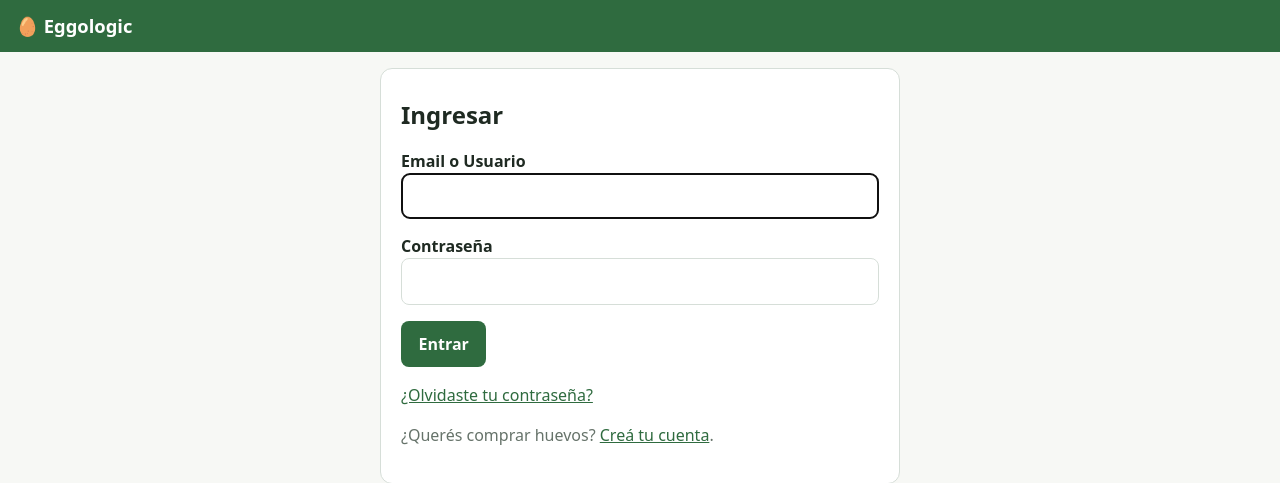
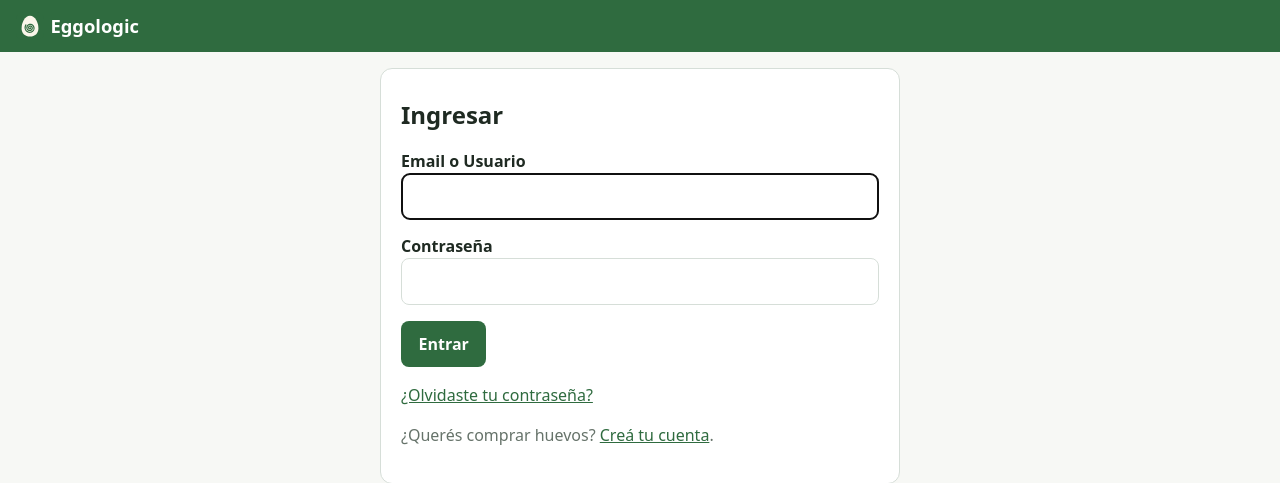
Before and after one commit to ramonaguileira/Eggologic_APP, a Django app: page /ingresar/?next=/captura/granja/ in a window 1280 px wide. Shown: the top 483 px of the page. Run offline with Django 5.2, Linux system fonts and the light colour scheme.

Commit message:
Logo de Eggologic: huevo con espiral como ícono de la app y favicon
Ícono para agregar la app a la pantalla de inicio (iPhone y Android),
manifiesto web y el logo en la barra superior en lugar del emoji.

Co-Authored-By: Claude Opus 5.5 <noreply@anthropic.com>
Claude-Session: https://claude.ai/code/session_018XmGGLKwMW3HuHC3fQnqMv

```diff
--- a/static/css/estilos.css
+++ b/static/css/estilos.css
@@ -39,7 +39,8 @@ a { color: var(--verde); }
   background: var(--verde);
 }
 .barra a, .barra .enlace { color: #fff; text-decoration: none; }
-.marca { font-weight: 700; font-size: 1.15rem; }
+.marca { font-weight: 700; font-size: 1.15rem; display: inline-flex; align-items: center; gap: 0.4rem; }
+.marca img { border-radius: 7px; }
 .menu { display: flex; flex-wrap: wrap; align-items: center; gap: 0.25rem 1rem; }
 .menu form { margin: 0; }
 .enlace { background: none; border: 0; padding: 0; font: inherit; cursor: pointer; }
--- a/templates/base.html
+++ b/templates/base.html
@@ -4,12 +4,18 @@
   <meta charset="utf-8">
   <meta name="viewport" content="width=device-width, initial-scale=1">
   <title>{% block titulo %}Eggologic{% endblock %}</title>
-  <link rel="icon" href="data:,">
+  <link rel="icon" href="{% static 'img/logo.svg' %}" type="image/svg+xml">
+  <link rel="icon" href="{% static 'img/favicon-32.png' %}" sizes="32x32" type="image/png">
+  {# Ícono y nombre al agregar la app a la pantalla de inicio del celular. #}
+  <link rel="apple-touch-icon" href="{% static 'img/apple-touch-icon.png' %}">
+  <link rel="manifest" href="{% static 'manifest.webmanifest' %}">
+  <meta name="theme-color" content="#2f6b3f">
+  <meta name="apple-mobile-web-app-title" content="Eggologic">
   <link rel="stylesheet" href="{% static 'css/estilos.css' %}">
 </head>
 <body>
   <header class="barra">
-    <a class="marca" href="{% url 'inicio' %}">🥚 Eggologic</a>
+    <a class="marca" href="{% url 'inicio' %}"><img src="{% static 'img/logo.svg' %}" alt="" width="28" height="28"> Eggologic</a>
     {% if user.is_authenticated %}
       <nav class="menu">
         {% if user.puede_ver_datos %}<a href="{% url 'captura:panel' %}">Panel</a>{% endif %}
```
Also changed, not shown: static/img/apple-touch-icon.png (added), static/img/favicon-32.png (added), static/img/icono-192.png (added), static/img/icono-512.png (added), static/img/logo.svg (added), static/manifest.webmanifest (added).
